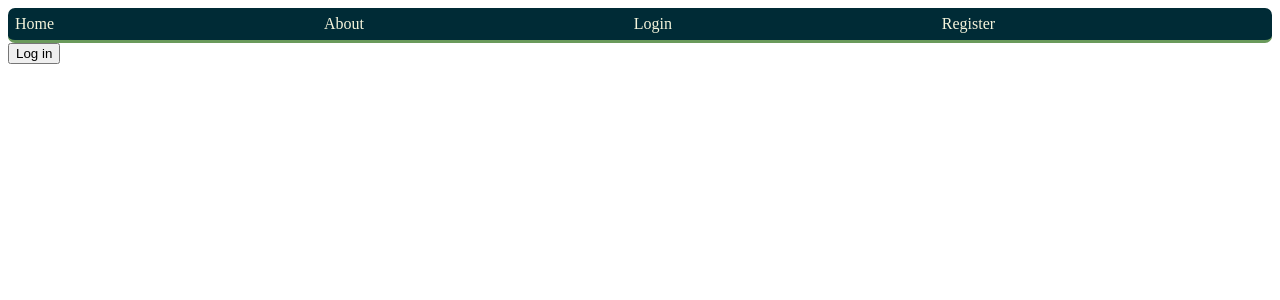
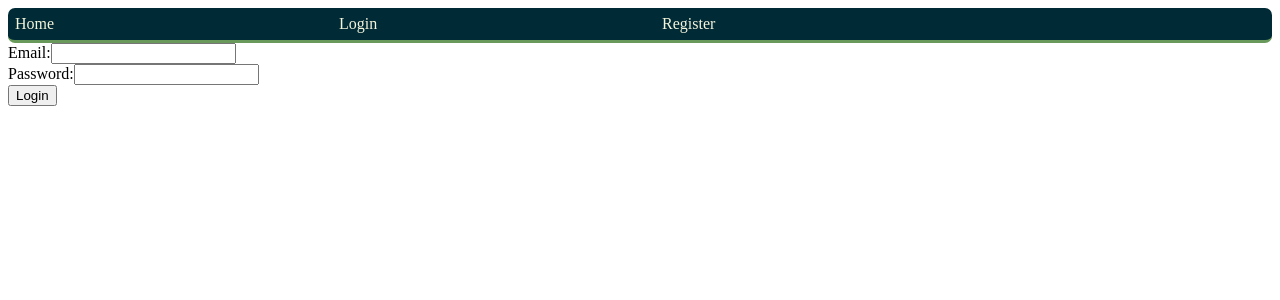
Before and after one commit to taurius159/activity-time-tracker-web-ui, a React (Vite) app: page /login in a window 1280 px wide. Shown: the top 300 px of the page. Built offline with nearby package versions, Linux system fonts and the light colour scheme.

Commit message:
login implemented

```diff
--- a/src/App.jsx
+++ b/src/App.jsx
@@ -3,7 +3,6 @@ import { Routes, Route, Navigate } from "react-router-dom";
 import Home from "./Pages/Home";
 import Login from "./Pages/Login";
 import Register from "./Pages/Register";
-import About from "./Pages/About";
 import ActivityTimeTracker from "./Pages/ActivityTimeTracker";
 import Navigation from "./Components/Navigation";
 import ProtectedRoute from "./Components/ProtectedRoute";
@@ -23,10 +22,7 @@ function App() {
       <Navigation user={user} handleLogout={handleLogout} />
       <Routes>
         <Route index element={<Home />} />
-        <Route
-          path="login"
-          element={<Login user={user} handleLogin={handleLogin} />}
-        />
+        <Route path="login" element={<Login user={user} setUser={setUser} />} />
         <Route path="register" element={<Register />} />
         <Route
           path="activityTimeTracker"
@@ -36,7 +32,6 @@ function App() {
             </ProtectedRoute>
           }
         />
-        <Route path="about" element={<About />} />
         <Route path="*" element={<p>There is nothing here: 404!</p>} />
       </Routes>
     </>
--- a/src/Components/Navigation.jsx
+++ b/src/Components/Navigation.jsx
@@ -6,7 +6,6 @@ function Navigation({ user, handleLogout }) {
     <nav>
       <Link to="/">Home</Link>
       {user && <Link to="/activityTimeTracker">Activity Time Tracker App</Link>}
-      <Link to="/about">About</Link>
       {user ? (
         <button onClick={handleLogout}>Logout</button>
       ) : (
--- a/src/Pages/About.jsx
+++ /dev/null
@@ -1,5 +0,0 @@
-function About() {
-  return <div>About</div>;
-}
-
-export default About;
--- a/src/Pages/Login.jsx
+++ b/src/Pages/Login.jsx
@@ -1,10 +1,82 @@
 import { Navigate } from "react-router-dom";
+import { useState } from "react";
 
-function Login({ user, handleLogin }) {
+function Login({ user, setUser }) {
+  const [email, setEmail] = useState("");
+  const [password, setPassword] = useState("");
+  const [error, setError] = useState("");
+
+  async function handleLogin(email, password) {
+    console.log(email);
+    const body = JSON.stringify({
+      username: email,
+      password: password,
+    });
+    console.log(body);
+    const response = await fetch(
+      "https://att-api.azurewebsites.net/api/Auth/Login",
+      {
+        method: "POST",
+        headers: {
+          "Content-Type": "application/json",
+        },
+        body: JSON.stringify({
+          username: email,
+          password: password,
+        }),
+      }
+    );
+
+    if (!response.ok) {
+      console.log(response);
+      throw new Error(
+        "Login failed. Check your username or password and try again."
+      );
+    }
+    const data = await response.json();
+    console.log(data);
+    console.log(data.jwtToken);
+    setUser(data.jwtToken);
+  }
+
+  async function handleSubmit(event) {
+    event.preventDefault();
+    setError("");
+
+    try {
+      await handleLogin(email, password);
+    } catch (err) {
+      setError(err.message);
+    }
+  }
+
   if (!user)
     return (
       <div>
-        <button onClick={handleLogin}>Log in</button>
+        <form onSubmit={handleSubmit}>
+          <div>
+            <label htmlFor="email">Email:</label>
+            <input
+              type="email"
+              id="email"
+              value={email}
+              onChange={(e) => setEmail(e.target.value)}
+              required
+            />
+          </div>
+          <div>
+            <label htmlFor="password">Password:</label>
+            <input
+              type="password"
+              id="password"
+              value={password}
+              onChange={(e) => setPassword(e.target.value)}
+              required
+            />
+          </div>
+          <button type="submit">Login</button>
+          {error && <p style={{ color: "red" }}>{error}</p>}
+        </form>
       </div>
     );
   else {
```
Also changed, not shown: src/Services/AuthService.js (deleted, +0 -25 lines).
